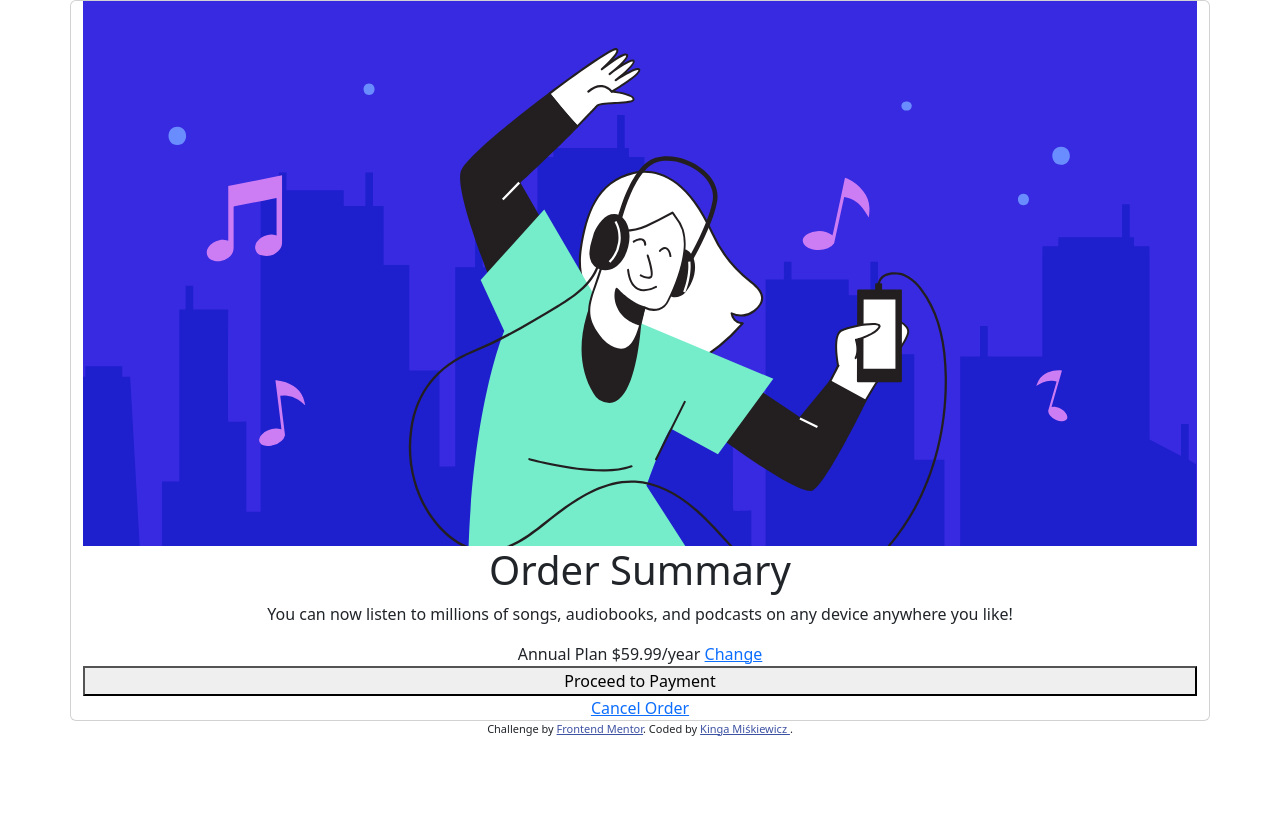
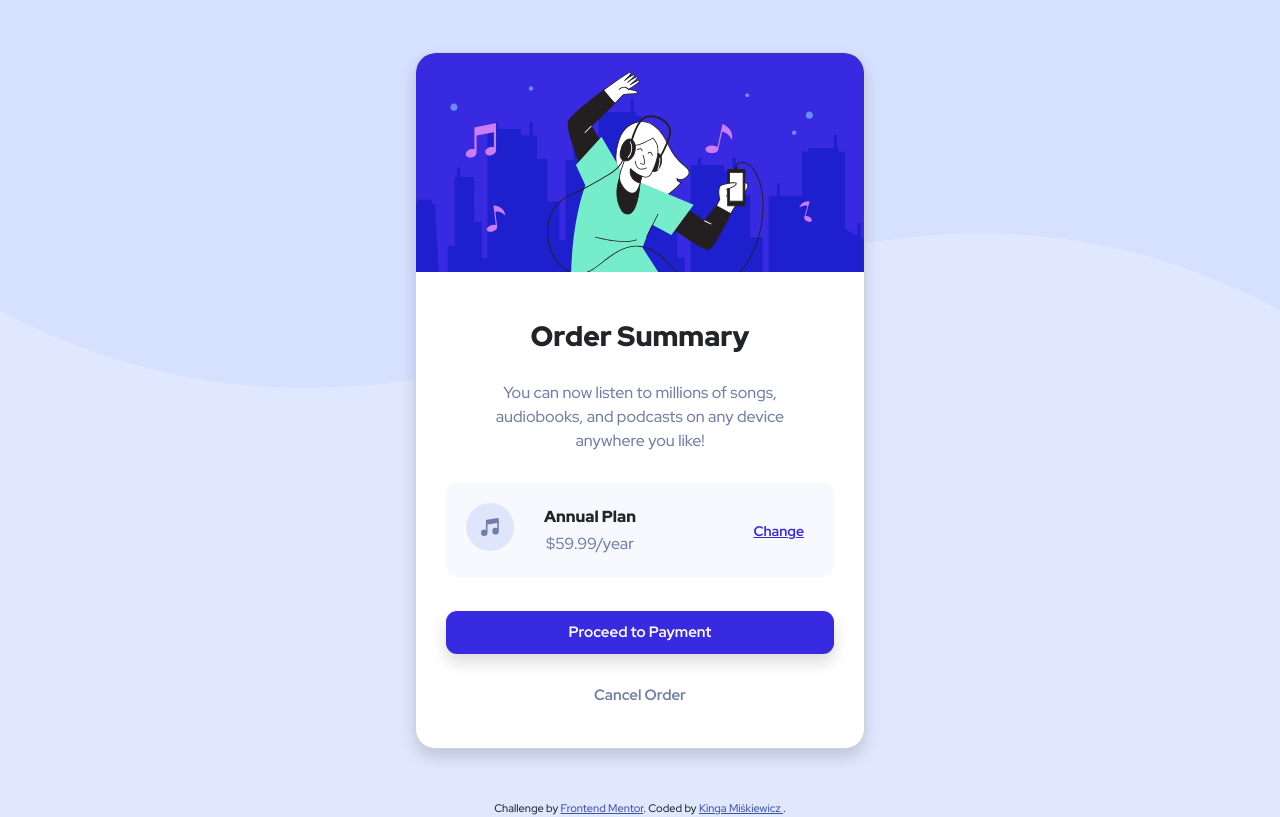
Before and after one commit to codingbeary/order-summary-component-main, a plain HTML site: page index.html in a window 1280 px wide. Drawn offline with nearby package versions, Linux system fonts and the light colour scheme.

Commit message:
Styled the component

```diff
--- a/index.html
+++ b/index.html
@@ -17,6 +17,12 @@
       integrity="sha384-KK94CHFLLe+nY2dmCWGMq91rCGa5gtU4mk92HdvYe+M/SXH301p5ILy+dN9+nJOZ"
       crossorigin="anonymous"
     />
+    <link rel="preconnect" href="https://fonts.googleapis.com" />
+    <link rel="preconnect" href="https://fonts.gstatic.com" crossorigin />
+    <link
+      href="https://fonts.googleapis.com/css2?family=Red+Hat+Display:wght@500;700;900&display=swap"
+      rel="stylesheet"
+    />
     <link rel="stylesheet" href="/style.css" />
     <title>Frontend Mentor | Order summary card</title>
 
@@ -32,18 +38,35 @@
     </style>
   </head>
   <body>
-    <div class="container card">
-      <img src="./images/illustration-hero.svg" alt="Illustration hero" />
-      <h1 class="text-center">Order Summary</h1>
-      <p class="text-center">
-        You can now listen to millions of songs, audiobooks, and podcasts on any
-        device anywhere you like!
-      </p>
-      <div class="plan text-center">
-        Annual Plan $59.99/year <a href="#"> Change</a>
+    <div class="flex-container">
+      <div class="card hero-illustration shadow">
+        <img
+          src="./images/illustration-hero.svg"
+          alt="Illustration hero"
+          class="img-fluid illustration"
+        />
+        <h1 class="text-center mt-5">Order Summary</h1>
+        <p class="text-center">
+          You can now listen to millions of songs, audiobooks, and podcasts on
+          any device anywhere you like!
+        </p>
+        <div class="plan-container text-center">
+          <div class="left-item">
+            <img src="./images/icon-music.svg" alt="Music icon" />
+          </div>
+          <div class="left-item">
+            <span class="plan-title">Annual Plan</span>
+            <br />
+            <span class="price">$59.99/year</span>
+          </div>
+
+          <div class="right-item">
+            <a href="#"> Change</a>
+          </div>
+        </div>
+        <button class="btn-payment shadow mt-4">Proceed to Payment</button>
+        <a href="#" class="text-center cancel-order"> Cancel Order </a>
       </div>
-      <button>Proceed to Payment</button>
-      <a href="#" class="text-center"> Cancel Order </a>
     </div>
 
     <footer>
@@ -51,7 +74,10 @@
         Challenge by
         <a href="https://www.frontendmentor.io?ref=challenge" target="_blank"
           >Frontend Mentor</a
-        >. Coded by <a href="#">Kinga Miśkiewicz </a>.
+        >. Coded by
+        <a href="https://github.com/kiyooteru/order-summary-component-main"
+          >Kinga Miśkiewicz </a
+        >.
       </div>
     </footer>
   </body>
--- a/style.css
+++ b/style.css
@@ -0,0 +1,132 @@
+body {
+  background-color: hsl(225, 100%, 94%);
+  background-image: url(./images/pattern-background-desktop.svg);
+  background-repeat: no-repeat;
+  background-size: 100%;
+  font-family: "Red Hat Display", sans-serif;
+}
+
+.flex-container {
+  display: flex;
+  justify-content: center;
+  align-items: center;
+  height: 100vh;
+}
+
+.illustration {
+  border-top-right-radius: 20px;
+  border-top-left-radius: 20px;
+}
+
+.card {
+  width: 450px;
+  height: 697px;
+  border-radius: 20px;
+}
+h1 {
+  font-size: 28px;
+  font-weight: 900;
+}
+p {
+  font-size: 16px;
+  font-weight: 500;
+  margin: 20px 50px 20px 50px;
+  color: #717fa6;
+}
+.plan-container {
+  background-color: #f7f9ff;
+  border-radius: 11px;
+  display: flex;
+  justify-content: space-between;
+  padding: 20px;
+  margin: 10px 30px;
+  line-height: 1.7;
+}
+
+.left-item {
+  float: left;
+  margin-right: 30px;
+}
+.right-item {
+  float: right;
+  margin: auto;
+  margin-right: 10px;
+}
+.plan-container:after {
+  content: "";
+  display: table;
+  clear: both;
+}
+.plan-title {
+  font-weight: 900;
+}
+.price {
+  color: #717fa6;
+  font-weight: 500;
+}
+
+.plan-container a {
+  color: #382ae1;
+  font-weight: 700;
+  font-size: 14px;
+}
+.plan-container a:hover {
+  text-decoration: none;
+  color: #766cf1;
+}
+.btn-payment {
+  background-color: #382ae1;
+  color: white;
+  border-radius: 11px;
+  padding: 10px;
+  border: none;
+  margin: 10px 30px;
+  font-size: 15px;
+  font-weight: 700;
+  transition: all 160ms ease-in-out;
+}
+.btn-payment:hover {
+  background-color: #766cf1;
+}
+.cancel-order {
+  text-decoration: none;
+  font-weight: 700;
+  font-size: 15px;
+  color: #717fa6;
+  margin-top: 20px;
+}
+.cancel-order:hover {
+  color: #1f2e55;
+}
+@media (max-width: 375px) {
+  .card {
+    height: 567px;
+    width: 327px;
+  }
+  h1 {
+    font-size: 22px;
+  }
+  p {
+    font-size: 15px;
+    margin: 10px 30px;
+  }
+  .plan-title {
+    font-size: 14px;
+  }
+  .price {
+    font-size: 14px;
+  }
+  .plan-container {
+    padding: 10px;
+    line-height: 1.5;
+  }
+  .plan-container a {
+    font-size: 13px;
+  }
+  .left-item {
+    margin-right: 10px;
+  }
+  .cancel-order {
+    margin-top: 10px;
+  }
+}
```
